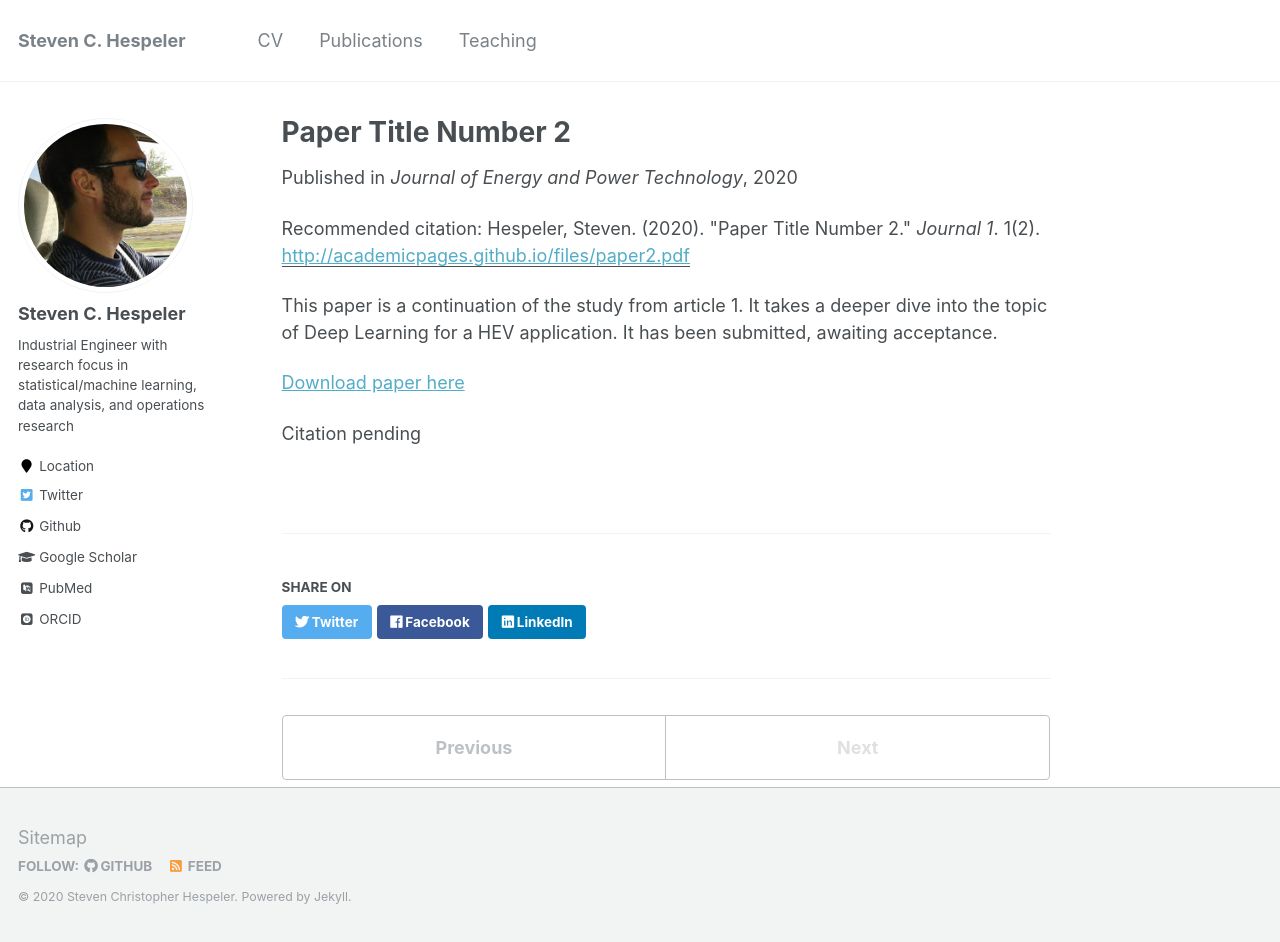
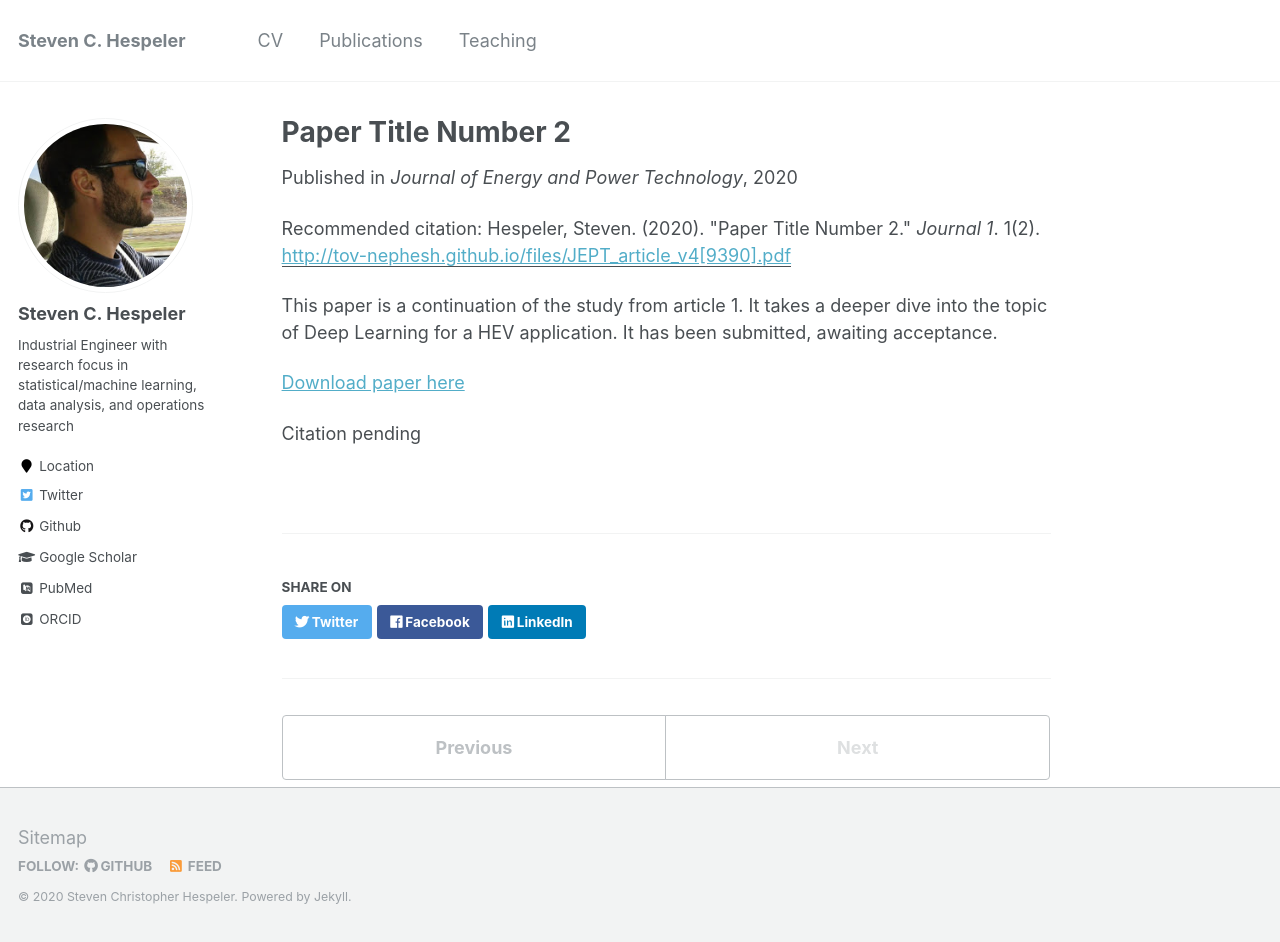
Before and after one commit to Tov-Nephesh/Tov-Nephesh.github.io, a Jekyll site: the page built from _publications/2020-08-01-paper-title-number-2.md, in a window 1280 px wide and 942 px high. Built offline with Jekyll 4.4.1, drawn with Linux system fonts in a browser that asks for light colours; some web fonts are replaced; part of the change alters nothing that is shown.

Commit message:
Update 2020-08-01-paper-title-number-2.md

```diff
--- a/_publications/2020-08-01-paper-title-number-2.md
+++ b/_publications/2020-08-01-paper-title-number-2.md
@@ -5,11 +5,11 @@ permalink: /publication/2010-10-01-paper-title-number-2
 excerpt: 'This paper is a continuation of the study from article 1. It takes a deeper dive into the topic of Deep Learning for a HEV application.'
 date: 2020-08-01
 venue: 'Journal of Energy and Power Technology'
-paperurl: 'http://academicpages.github.io/files/paper2.pdf'
+paperurl: 'http://tov-nephesh.github.io/files/JEPT_article_v4[9390].pdf'
 citation: 'Hespeler, Steven. (2020). &quot;Paper Title Number 2.&quot; <i>Journal 1</i>. 1(2).'
 ---
 This paper is a continuation of the study from article 1. It takes a deeper dive into the topic of Deep Learning for a HEV application. It has been submitted, awaiting acceptance.
 
-[Download paper here](http://academicpages.github.io/files/paper2.pdf)
+[Download paper here](http://tov-nephesh.github.io/files/JEPT_article_v4[9390].pdf)
 
 Citation pending
```
